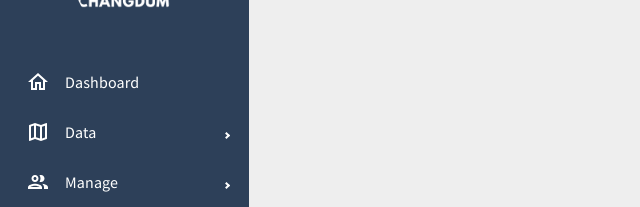
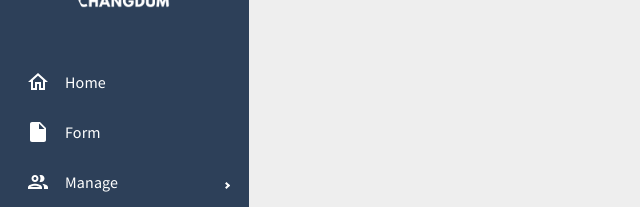
Before and after one commit to Analogbitz/project, a React (Vite) app in the folder client/: page / in a window 1280 px wide. Shown: the part 148-355 px from the top of the page, without its empty margins (0-640 px from the left). Built offline with nearby package versions, Linux system fonts and the light colour scheme.

Commit message:
Fix sidebar and route

```diff
--- a/client/src/App.jsx
+++ b/client/src/App.jsx
@@ -8,6 +8,7 @@ import ManagePage from "./pages/manage"
 import MechanicPage from "./pages/Mechanic"
 import CarPage from "./pages/Cars"
 import UserPage from "./pages/Users"
+import FormPage from "./pages/form"
 function App() {
 
   return (
@@ -21,7 +22,9 @@ function App() {
             <Box m="20px">
               <Routes>
                 <Route path="/admin" element={<MainPage />} />
+                <Route path="/admin/form" element={<FormPage />} />
                 <Route path="/admin/manage" element={<ManagePage />} />
+
                 <Route path="/admin/manage/users" element={<UserPage />} />
                 <Route path="/admin/manage/cars" element={<CarPage />} />
                 <Route path="/admin/manage/mechanics" element={<MechanicPage />} />
--- a/client/src/Layout/SideBar.jsx
+++ b/client/src/Layout/SideBar.jsx
@@ -9,6 +9,7 @@ import {
 import { Box, IconButton } from "@mui/material";
 import { Link } from "react-router-dom";
 import DirectionsCarIcon from '@mui/icons-material/DirectionsCar';
+import InsertDriveFileIcon from '@mui/icons-material/InsertDriveFile';
 import HomeOutlinedIcon from "@mui/icons-material/HomeOutlined";
 import PeopleOutlinedIcon from "@mui/icons-material/PeopleOutlined";
 import PersonIcon from '@mui/icons-material/Person';
@@ -60,7 +61,7 @@ const SideBar = () => {
                                         ml="15px"
                                     >
 
-                                        <IconButton onClick={() => setisCollapsed(!isCollapsed)}>
+                                        <IconButton onClick={() => setisCollapsed(!isCollapsed)} >
                                             <MenuOutlinedIcon />
                                         </IconButton>
                                     </Box>
@@ -85,22 +86,16 @@ const SideBar = () => {
                                 </Box>
                             )}
 
-                            <Link to="/admin" className="menu-bars">
-                                <MenuItem icon={<HomeOutlinedIcon />}>Dashboard</MenuItem>
+                            <Link to={"/admin"} className="menu-bars">
+                                <MenuItem icon={<HomeOutlinedIcon />}>Home</MenuItem>
                             </Link>
+                            <Link to={"/admin/form"} className="menu-bars">
+                                <MenuItem icon={<InsertDriveFileIcon />}>Form</MenuItem>
+                            </Link>
+                            {/* <Link to="/admin/listitem" className="menu-bars">
+                                <MenuItem icon={<InsertDriveFileIcon />}>ListItem</MenuItem>
+                            </Link> */}
 
-                            <SubMenu icon={<MapOutlinedIcon />} label="Data" className="menu-bars">
-                                <Link to={"/admin/viewtable"} className="sub-menu-bars">
-                                    <MenuItem icon={<TableViewIcon />}>
-                                        {" "}
-                                        Table
-                                    </MenuItem>
-                                </Link>
-                                <MenuItem icon={<BarChartOutlinedIcon />} className="sub-menu-bars">
-                                    {" "}
-                                    รายการสินค้า
-                                </MenuItem>
-                            </SubMenu>
 
                             <SubMenu  icon={<PeopleOutlinedIcon />}label="Manage" className="menu-bars">
                                 <Link to={"/admin/manage/users"} className="sub-menu-bars">
--- /dev/null
+++ b/client/src/pages/form.jsx
@@ -0,0 +1,9 @@
+import React from 'react'
+
+function form() {
+  return (
+    <div>form</div>
+  )
+}
+
+export default form
```
Also changed, not shown: client/src/pages/ListItem.jsx (added).
